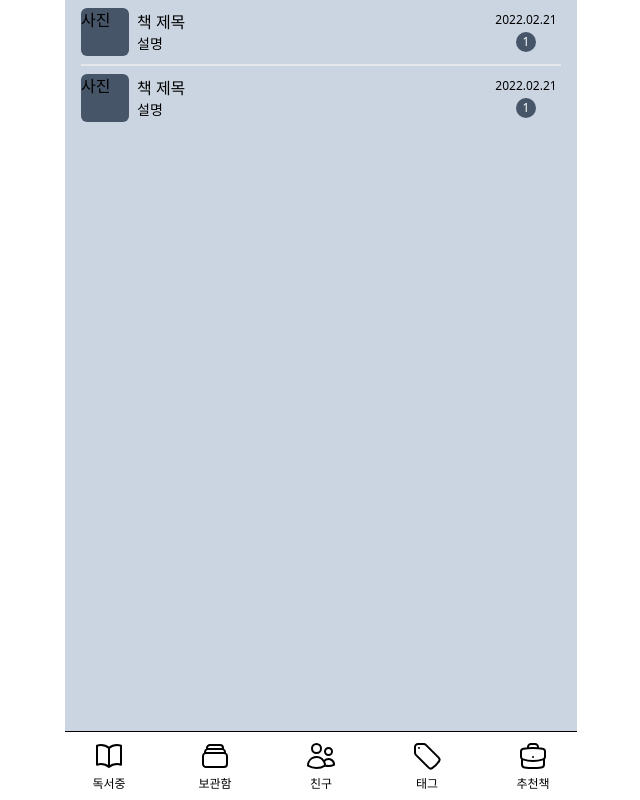
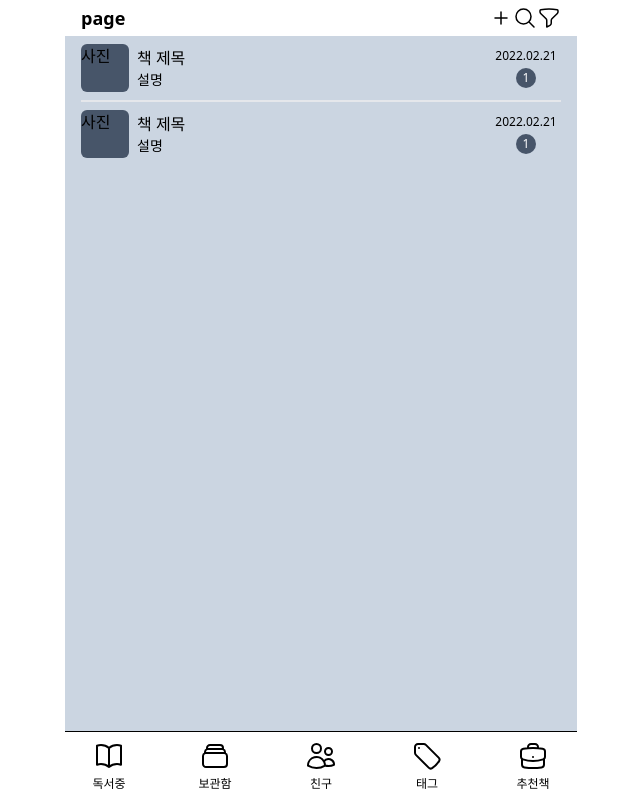
Before and after one commit to Yuyeol/book-talk, a Next.js app: page / in a window 1280 px wide. Shown: the whole page, without its empty margins (319-959 px from the left). Built offline with nearby package versions, Linux system fonts and the light colour scheme.

Commit message:
feat #3: header 초안 완료

```diff
--- a/components/header/index.tsx
+++ b/components/header/index.tsx
@@ -1,11 +1,35 @@
+import Link from "next/link";
+import Plus from "../icon/plus";
+import Search from "../icon/search";
+import Filter from "../icon/filter";
+
+const ICON_WIDTH = 6;
+const ICON_DEFAULT_COLOR = "black";
+const ICON_ACTIVE_COLOR = "red";
+
 const Header = () => {
   return (
-    <div>
-      {/* 타이틀 */}
-      {/* 책: 추가, 검색, 정렬/필터링 */}
-      {/* 아카이브: 검색, 정렬/필터링 */}
-      {/* 친구: 추가, 검색 */}
-      {/* 태그: 추가, 검색, 정렬/필터링 */}
+    //h-9는 fixed임  h-9는 임의로 넣어준건데 나중에 자녀 높이 자동계산한 값으로 대신 넣어주자.
+    <div className="relative w-full bg-slate-400 h-9">
+      <div className="fixed flex items-center justify-between w-full max-w-lg px-4 py-1 bg-white">
+        {/* 타이틀 */}
+        <div className="text-lg font-bold text">page</div>
+        <div className="flex">
+          <Link href="">
+            <Plus width={ICON_WIDTH} color={ICON_DEFAULT_COLOR} />
+          </Link>
+          <button>
+            <Search width={ICON_WIDTH} color={ICON_DEFAULT_COLOR} />
+          </button>
+          <button>
+            <Filter width={ICON_WIDTH} color={ICON_DEFAULT_COLOR} />
+          </button>
+        </div>
+        {/* 책: 추가, 검색, 정렬/필터링 */}
+        {/* 아카이브: 검색, 정렬/필터링 */}
+        {/* 친구: 추가, 검색 */}
+        {/* 태그: 추가, 검색, 정렬/필터링 */}
+      </div>
     </div>
   );
 };
--- /dev/null
+++ b/components/icon/filter.tsx
@@ -0,0 +1,22 @@
+interface Props {
+  width: number;
+  color: string;
+}
+
+const Filter = ({ width, color }: Props) => (
+  <svg
+    xmlns="http://www.w3.org/2000/svg"
+    fill="none"
+    viewBox="0 0 24 24"
+    strokeWidth="1.5"
+    stroke={color}
+    style={{ width: `${width / 4}rem`, height: "auto" }}
+  >
+    <path
+      strokeLinecap="round"
+      strokeLinejoin="round"
+      d="M12 3c2.755 0 5.455.232 8.083.678.533.09.917.556.917 1.096v1.044a2.25 2.25 0 01-.659 1.591l-5.432 5.432a2.25 2.25 0 00-.659 1.591v2.927a2.25 2.25 0 01-1.244 2.013L9.75 21v-6.568a2.25 2.25 0 00-.659-1.591L3.659 7.409A2.25 2.25 0 013 5.818V4.774c0-.54.384-1.006.917-1.096A48.32 48.32 0 0112 3z"
+    />
+  </svg>
+);
+export default Filter;
--- /dev/null
+++ b/components/icon/search.tsx
@@ -0,0 +1,22 @@
+interface Props {
+  width: number;
+  color: string;
+}
+
+const Search = ({ width, color }: Props) => (
+  <svg
+    xmlns="http://www.w3.org/2000/svg"
+    fill="none"
+    viewBox="0 0 24 24"
+    strokeWidth="1.5"
+    stroke={color}
+    style={{ width: `${width / 4}rem`, height: "auto" }}
+  >
+    <path
+      strokeLinecap="round"
+      strokeLinejoin="round"
+      d="M21 21l-5.197-5.197m0 0A7.5 7.5 0 105.196 5.196a7.5 7.5 0 0010.607 10.607z"
+    />
+  </svg>
+);
+export default Search;
--- a/components/navbar/index.tsx
+++ b/components/navbar/index.tsx
@@ -6,12 +6,15 @@ import Tags from "../icon/tags";
 import NavItem from "./nav-item";
 
 const ICON_WIDTH = 8;
-const DEFAULT_COLOR = "black";
-const ACTIVE_COLOR = "red";
+const ICON_DEFAULT_COLOR = "black";
+const ICON_ACTIVE_COLOR = "red";
 
 const Text = ({ text }: { text: string }) => {
   return (
-    <div className="mt-1 text-xs text-center" style={{ color: DEFAULT_COLOR }}>
+    <div
+      className="mt-1 text-xs text-center"
+      style={{ color: ICON_DEFAULT_COLOR }}
+    >
       {text}
     </div>
   );
@@ -22,23 +25,23 @@ const NavBar = () => {
     <div className="absolute bottom-0 w-full bg-white border-t-[1px] border-black">
       <ul className="flex justify-between px-6 py-2">
         <NavItem href="/">
-          <Book width={ICON_WIDTH} color={DEFAULT_COLOR} />
+          <Book width={ICON_WIDTH} color={ICON_DEFAULT_COLOR} />
           <Text text="독서중" />
         </NavItem>
         <NavItem href="/archive">
-          <Archive width={ICON_WIDTH} color={DEFAULT_COLOR} />
+          <Archive width={ICON_WIDTH} color={ICON_DEFAULT_COLOR} />
           <Text text="보관함" />
         </NavItem>
         <NavItem href="/friends">
-          <Friends width={ICON_WIDTH} color={DEFAULT_COLOR} />
+          <Friends width={ICON_WIDTH} color={ICON_DEFAULT_COLOR} />
           <Text text="친구" />
         </NavItem>
         <NavItem href="/tags">
-          <Tags width={ICON_WIDTH} color={DEFAULT_COLOR} />
+          <Tags width={ICON_WIDTH} color={ICON_DEFAULT_COLOR} />
           <Text text="태그" />
         </NavItem>
         <NavItem href="/recommend">
-          <Promotion width={ICON_WIDTH} color={DEFAULT_COLOR} />
+          <Promotion width={ICON_WIDTH} color={ICON_DEFAULT_COLOR} />
           <Text text="추천책" />
         </NavItem>
       </ul>
```
